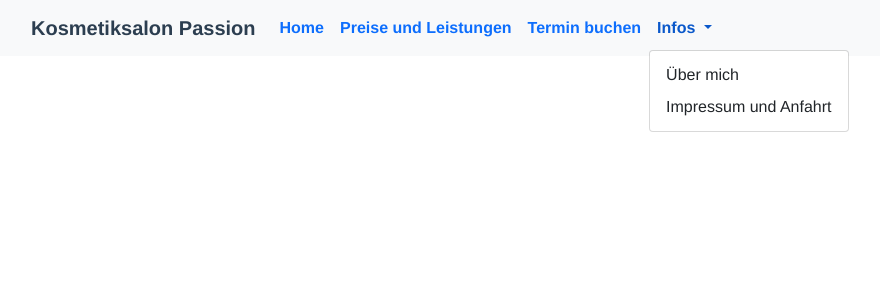
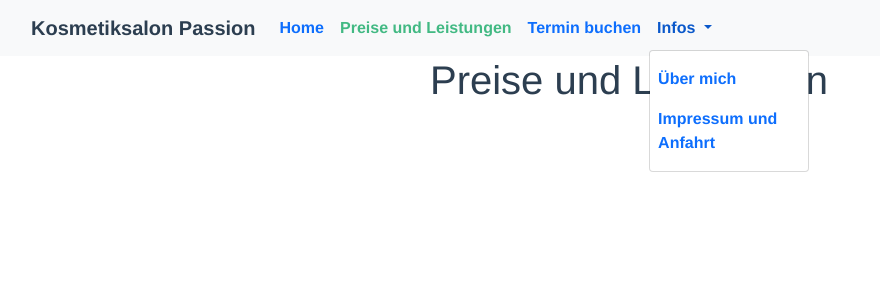
Before and after one commit to Alwin-Pk/Webtech-Frontend, a Vue app: page /preise-und-leistungen in a window 1280 px wide. Both pictures are taken after a click on the button "Infos". Shown: the top 300 px of the page, without its empty margins (11-891 px from the left). Built offline with nearby package versions, Linux system fonts and the light colour scheme.

Commit message:
Meilenstein 3 Frontend soweit fertig

```diff
--- a/src/components/Navbar.vue
+++ b/src/components/Navbar.vue
@@ -8,21 +8,24 @@
       <div class="collapse navbar-collapse" id="navbarNavDropdown">
         <ul class="navbar-nav">
           <li class="nav-item">
-            <a class="nav-link active" aria-current="page" href="#">Home</a>
+<!--            <a class="nav-link active" aria-current="page" href="#">Home</a>-->
+            <router-link class="nav-link" to="/">Home</router-link>
           </li>
           <li class="nav-item">
-            <a class="nav-link" href="#">Preise und Leistungen</a>
+<!--            <a class="nav-link" href="#">Preise und Leistungen</a>-->
+            <router-link class="nav-link" to="/preise-und-leistungen">Preise und Leistungen</router-link>
           </li>
           <li class="nav-item">
-            <a class="nav-link" href="#">Termin buchen</a>
+<!--            <a class="nav-link" href="#">Termin buchen</a>-->
+            <router-link class="nav-link" to="/termin-buchen">Termin buchen</router-link>
           </li>
           <li class="nav-item dropdown">
             <a class="nav-link dropdown-toggle" href="#" id="navbarDropdownMenuLink" role="button" data-bs-toggle="dropdown" aria-expanded="false">
               Infos
             </a>
             <ul class="dropdown-menu" aria-labelledby="navbarDropdownMenuLink">
-              <li><a class="dropdown-item" href="#">Über mich</a></li>
-              <li><a class="dropdown-item" href="#">Impressum und Anfahrt</a></li>
+              <li><router-link class="nav-link" to="/about">Über mich</router-link></li>
+              <li><router-link class="nav-link" to="/impressum">Impressum und Anfahrt</router-link></li>
             </ul>
           </li>
         </ul>
--- a/src/router/index.js
+++ b/src/router/index.js
@@ -1,5 +1,7 @@
 import { createRouter, createWebHistory } from 'vue-router';
 import HomeView from '../views/HomeView.vue';
+import About from '../views/AboutView.vue';
+import Prices from '../views/Prices.vue';
 
 const routes = [
   {
@@ -10,15 +12,18 @@ const routes = [
   {
     path: '/about',
     name: 'about',
-    // route level code-splitting
-    // this generates a separate chunk (about.[hash].js) for this route
-    // which is lazy-loaded when the route is visited.
-    component: () => import(/* webpackChunkName: "about" */ '../views/AboutView.vue'),
+    component: About,
+  },
+  {
+    path: '/preise-und-leistungen',
+    name: 'preise-und-leistungen',
+    component: Prices,
   },
 ];
 
 const router = createRouter({
   history: createWebHistory(process.env.BASE_URL),
+  linkActiveClass: 'active',
   routes,
 });
 
--- /dev/null
+++ b/src/views/Prices.vue
@@ -0,0 +1,13 @@
+<template>
+<h1>Preise und Leistungen</h1>
+</template>
+
+<script>
+export default {
+  name: 'Prices',
+};
+</script>
+
+<style scoped>
+
+</style>
```
